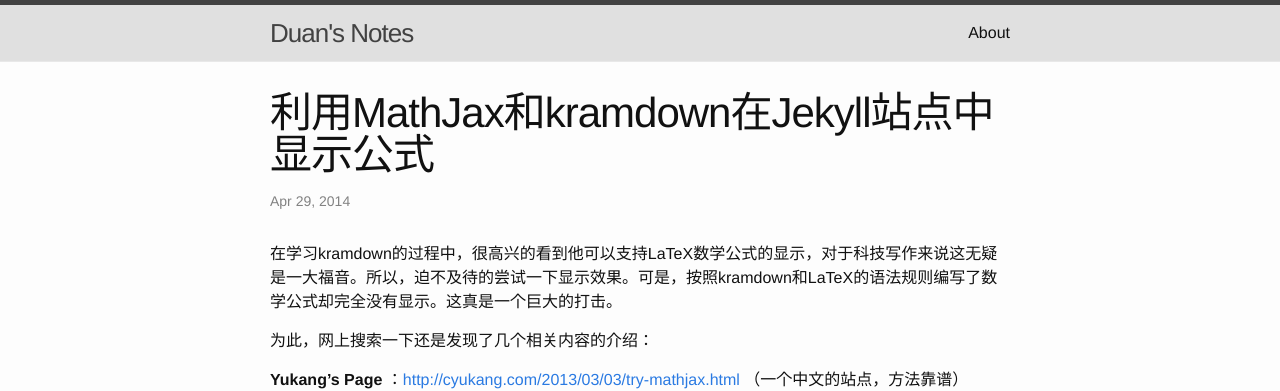
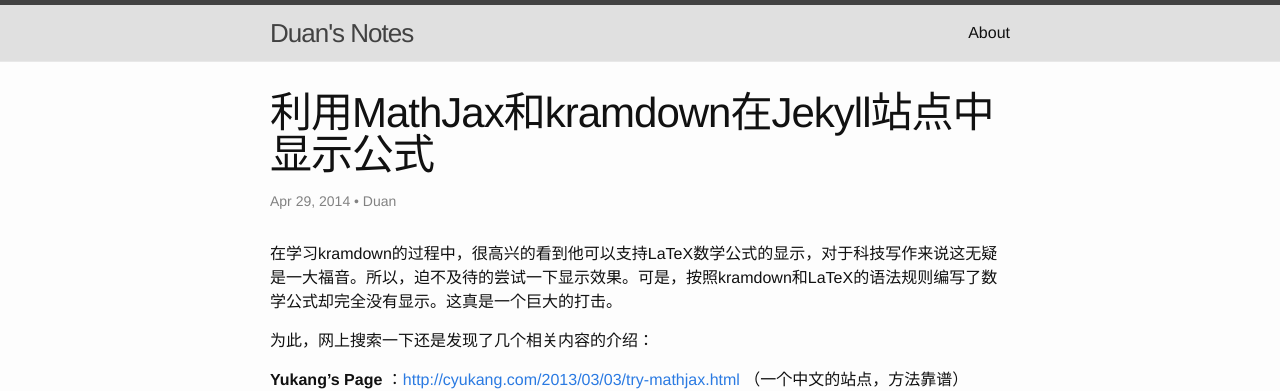
Before and after one commit to wnduan/wnduan.github.io, a Jekyll site: the page built from _posts/2014-04-29-jekyll-with-kramdown-and-mathjax.md, in a window 1280 px wide. Shown: the top 391 px of the page. Built offline with Jekyll 4.4.1, drawn with Linux system fonts in a browser that asks for light colours; formulas are drawn with MathJax 3.

Commit message:
add a elseif in post.html and  set a global author

```diff
--- a/_config.yml
+++ b/_config.yml
@@ -13,6 +13,7 @@ exclude: [".rvmrc", ".rbenv-version", "README.md", "Rakefile", "changelog.md", "
 title: Duan's Notes
 # ítagline: Site Tagline
 name: Weining Duan
+author: Duan
 email: wn.duan@gmail.com
 
 # Set time zone
--- a/_layouts/post.html
+++ b/_layouts/post.html
@@ -3,9 +3,12 @@ layout: default
 ---
 <article class="post" itemscope itemtype="http://schema.org/BlogPosting">
 
+<!--changed the way author displays, add an else statement #wnduan -->
+<!--if the author name is set in the post then use that -->
+<!--else use the author name in _config.yml file if been set -->
   <header class="post-header">
     <h1 class="post-title" itemprop="name headline">{{ page.title }}</h1>
-    <p class="post-meta"><time datetime="{{ page.date | date_to_xmlschema }}" itemprop="datePublished">{{ page.date | date: "%b %-d, %Y" }}</time>{% if page.author %} • <span itemprop="author" itemscope itemtype="http://schema.org/Person"><span itemprop="name">{{ page.author }}</span></span>{% endif %}</p>
+    <p class="post-meta"><time datetime="{{ page.date | date_to_xmlschema }}" itemprop="datePublished">{{ page.date | date: "%b %-d, %Y" }}</time>{% if page.author %} • <span itemprop="author" itemscope itemtype="http://schema.org/Person"><span itemprop="name">{{ page.author }}</span></span>{% elsif site.author %} • <span itemprop="author" itemscope itemtype="http://schema.org/Person"><span itemprop="name">{{ site.author }}</span></span>{% endif %}</p>
   </header>
 
   <div class="post-content" itemprop="articleBody">
```
Also changed, not shown: README.md.
